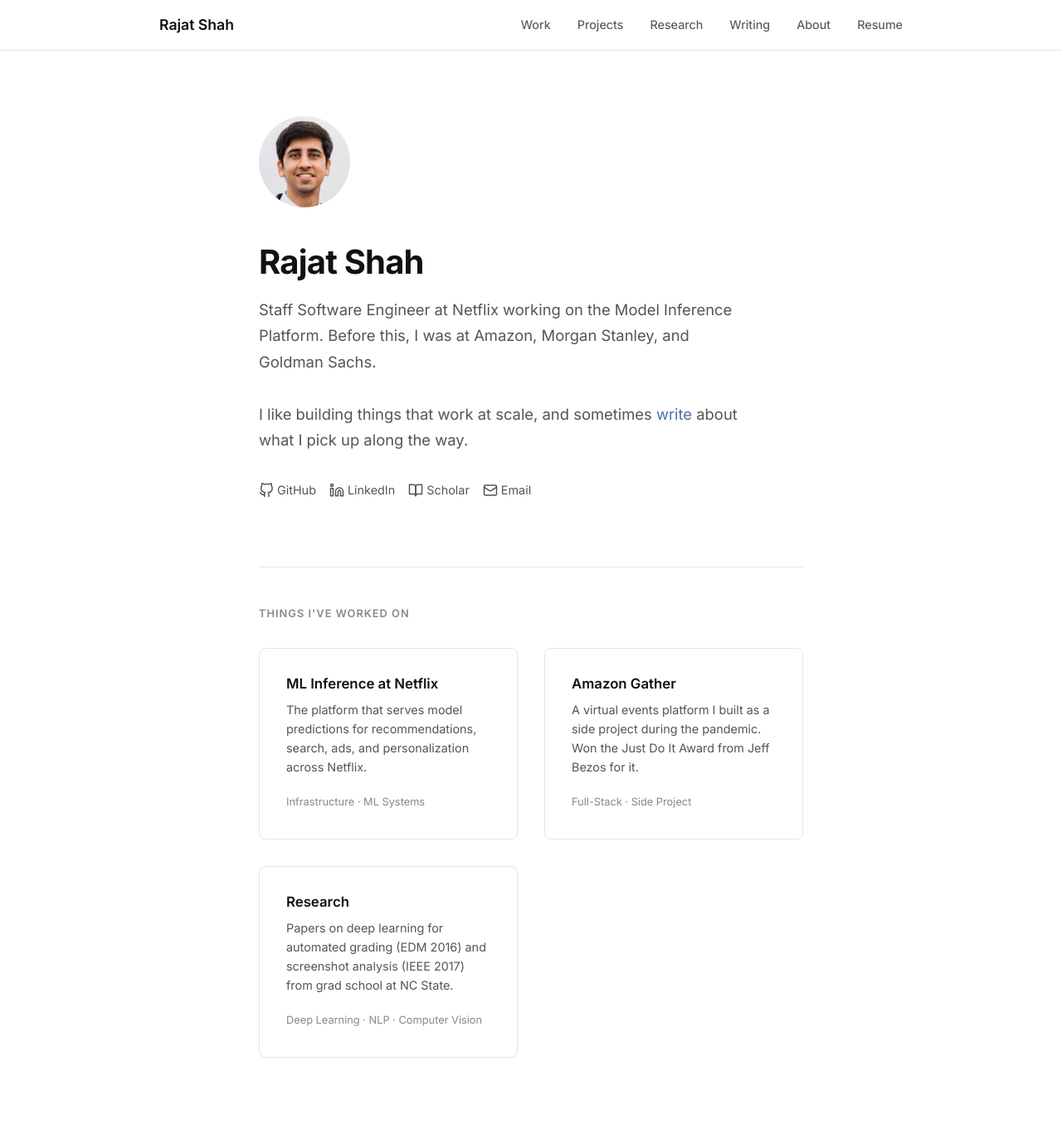
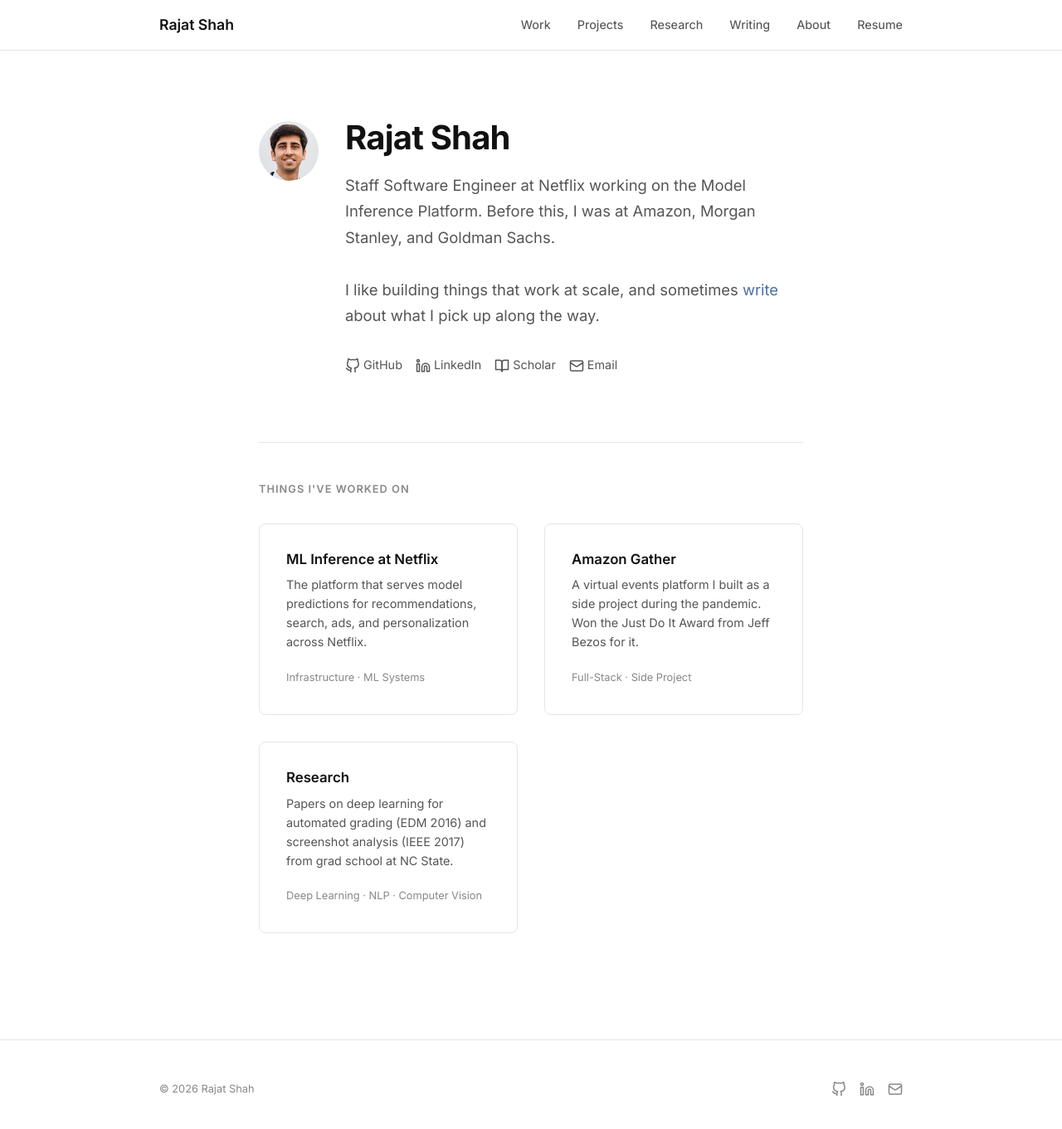
Before and after one commit to shahrajat/shahrajat.github.io, a Jekyll site: the page built from index.html, in a window 1280 px wide and 1400 px high. Shown: the top 1361 px of the window at 83% size. Built offline with Jekyll 4.4.1, drawn with Linux system fonts in a browser that asks for light colours.

Commit message:
Move profile pic to left side, make it smaller

```diff
--- a/css/main.css
+++ b/css/main.css
@@ -234,12 +234,29 @@
   border-bottom: 1px solid var(--color-border);
 }
 
+.hero-intro {
+  display: flex;
+  align-items: flex-start;
+  gap: var(--spacing-lg);
+}
+
 .hero-avatar {
-  width: 110px;
-  height: 110px;
+  width: 72px;
+  height: 72px;
   border-radius: 50%;
   object-fit: cover;
-  margin-bottom: var(--spacing-lg);
+  flex-shrink: 0;
+  margin-top: 6px;
+}
+
+@media (max-width: 640px) {
+  .hero-intro {
+    flex-direction: column;
+    gap: var(--spacing-md);
+  }
+  .hero-avatar {
+    margin-top: 0;
+  }
 }
 
 .hero h1 {
--- a/index.html
+++ b/index.html
@@ -5,8 +5,10 @@
 
 <div class="container">
   <div class="hero">
-    <img class="hero-avatar" src="/img/profile.jpeg" alt="Rajat Shah" />
-    <h1>Rajat Shah</h1>
+    <div class="hero-intro">
+      <img class="hero-avatar" src="/img/profile.jpeg" alt="Rajat Shah" />
+      <div class="hero-text">
+        <h1>Rajat Shah</h1>
     <p class="lead">
       Staff Software Engineer at Netflix working on the Model Inference Platform.
       Before this, I was at Amazon, Morgan Stanley, and Goldman Sachs.
@@ -33,6 +35,8 @@
         Email
       </a>
     </div>
+      </div>
+    </div>
   </div>
 
   <div class="section">
```
